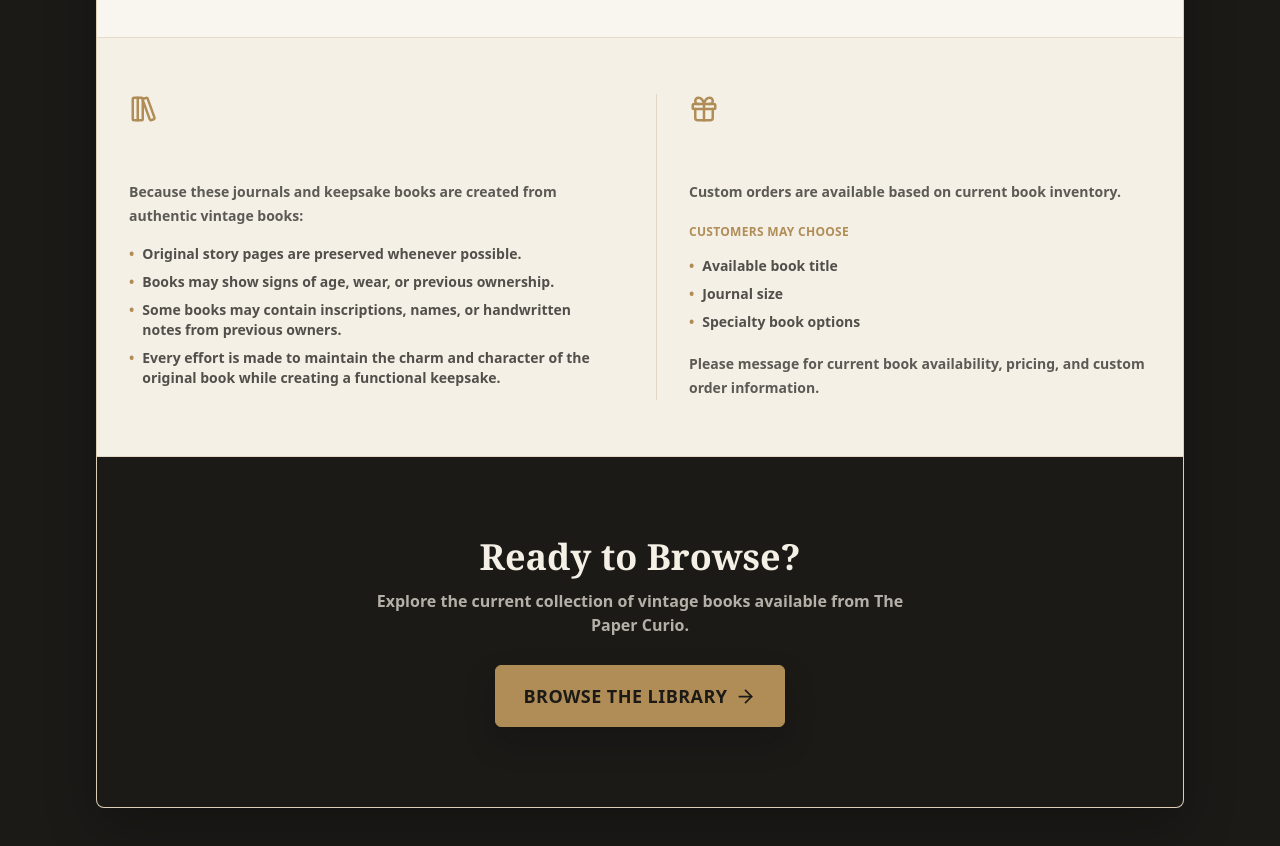
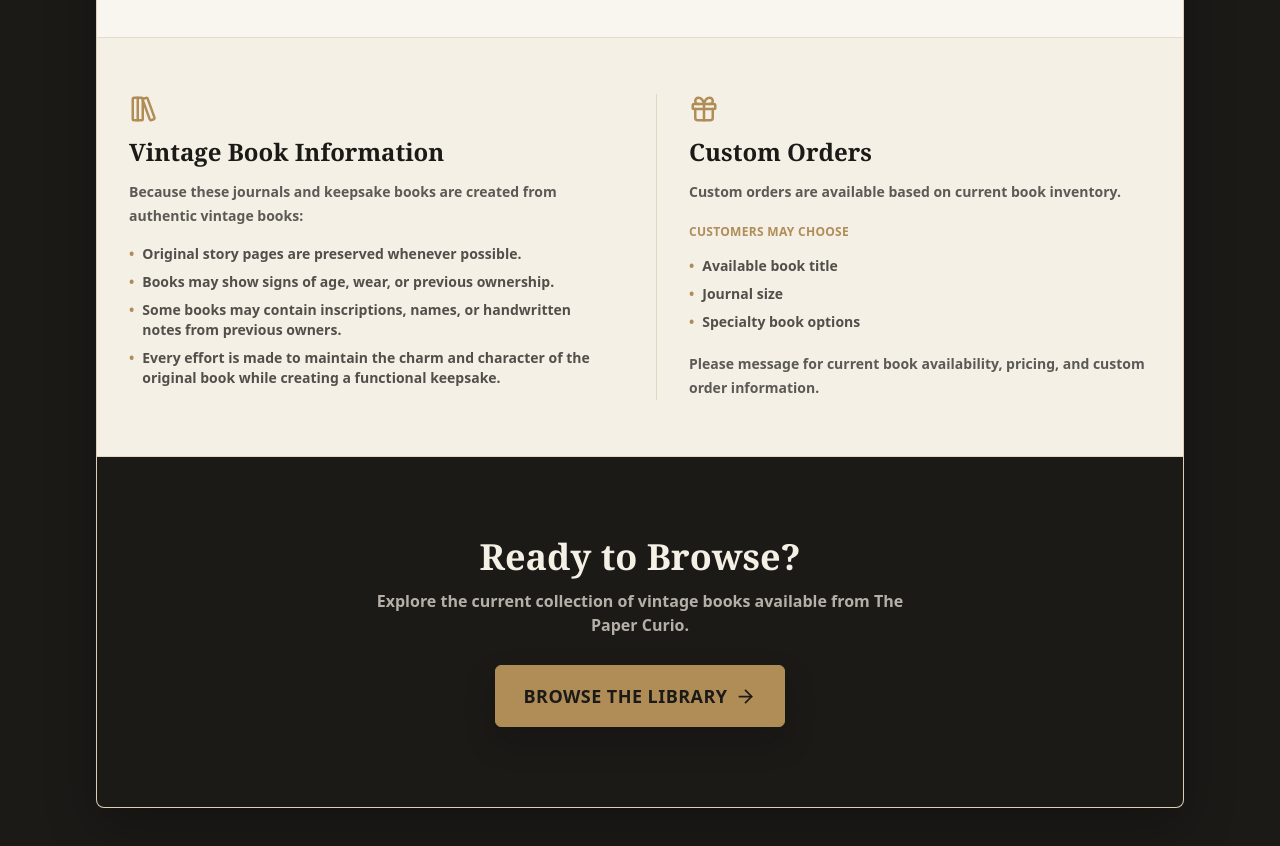
Before and after one commit to cieradmartin19-beep/book-to-journal-inventory, a Next.js app: page /share/1 in a window 1280 px wide. Shown: the part 2360-3206 px from the top of the page. Built offline with nearby package versions, Linux system fonts and the light colour scheme; no server answers; a web font is replaced by a local one.

Commit message:
Fix introduction section title colors

```diff
--- a/components/PublicWelcome.tsx
+++ b/components/PublicWelcome.tsx
@@ -129,14 +129,14 @@ export function PublicWelcome({ shareId }: { shareId?: string }) {
         <section className="grid gap-8 border-b border-gold/25 px-5 py-10 md:grid-cols-2 md:divide-x md:divide-gold/25 sm:px-8 sm:py-14">
           <article className="md:pr-8">
             <LibraryBig className="text-marigold" size={30} aria-hidden />
-            <h2 className="mt-3 font-serif text-2xl font-black">Vintage Book Information</h2>
+            <h2 className="mt-3 font-serif text-2xl font-black text-ink">Vintage Book Information</h2>
             <p className="mt-3 text-sm font-semibold leading-6 text-ink/70">Because these journals and keepsake books are created from authentic vintage books:</p>
             <DetailList items={["Original story pages are preserved whenever possible.", "Books may show signs of age, wear, or previous ownership.", "Some books may contain inscriptions, names, or handwritten notes from previous owners.", "Every effort is made to maintain the charm and character of the original book while creating a functional keepsake."]} />
           </article>
 
           <article className="md:pl-8">
             <Gift className="text-marigold" size={30} aria-hidden />
-            <h2 className="mt-3 font-serif text-2xl font-black">Custom Orders</h2>
+            <h2 className="mt-3 font-serif text-2xl font-black text-ink">Custom Orders</h2>
             <p className="mt-3 text-sm font-semibold leading-6 text-ink/70">Custom orders are available based on current book inventory.</p>
             <p className="mt-5 text-xs font-black uppercase tracking-wide text-marigold">Customers may choose</p>
             <DetailList items={["Available book title", "Journal size", "Specialty book options"]} />
```
